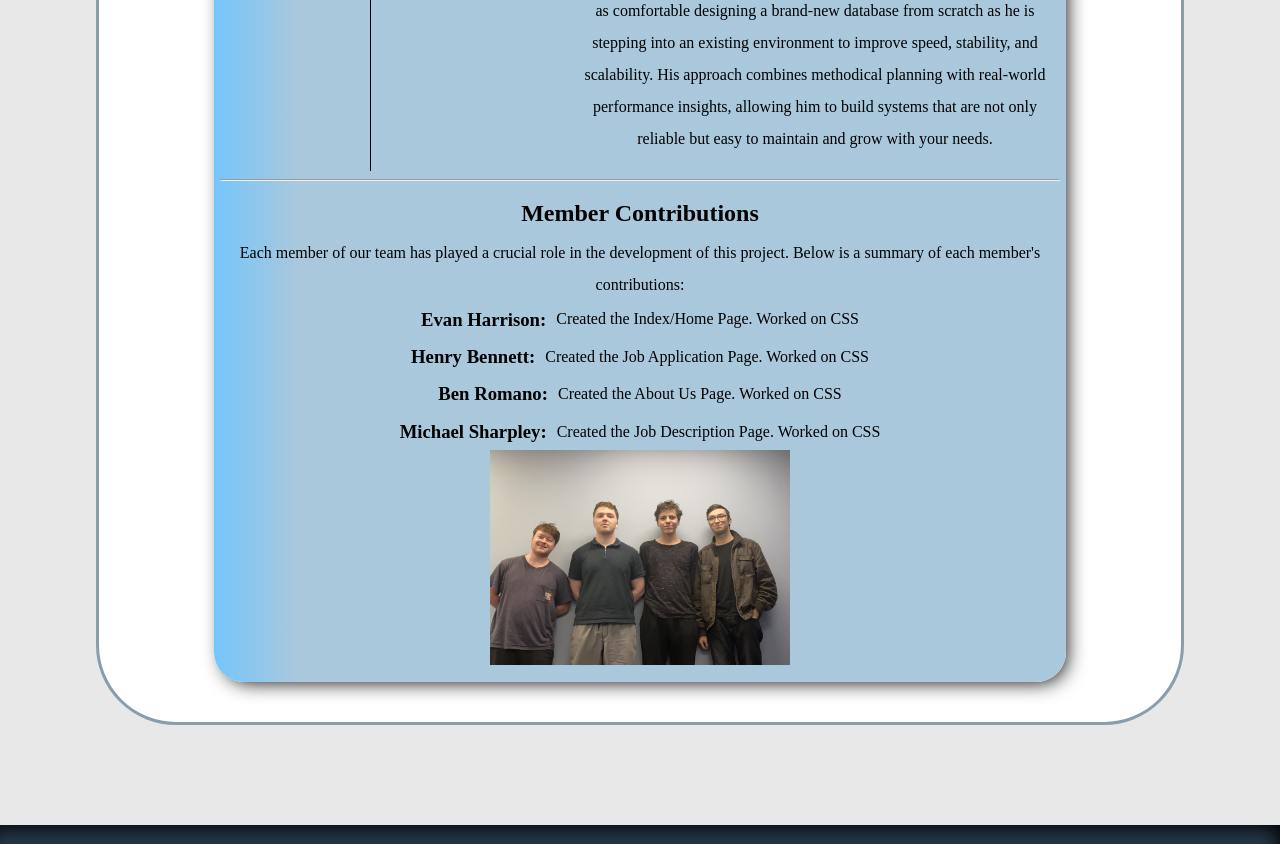
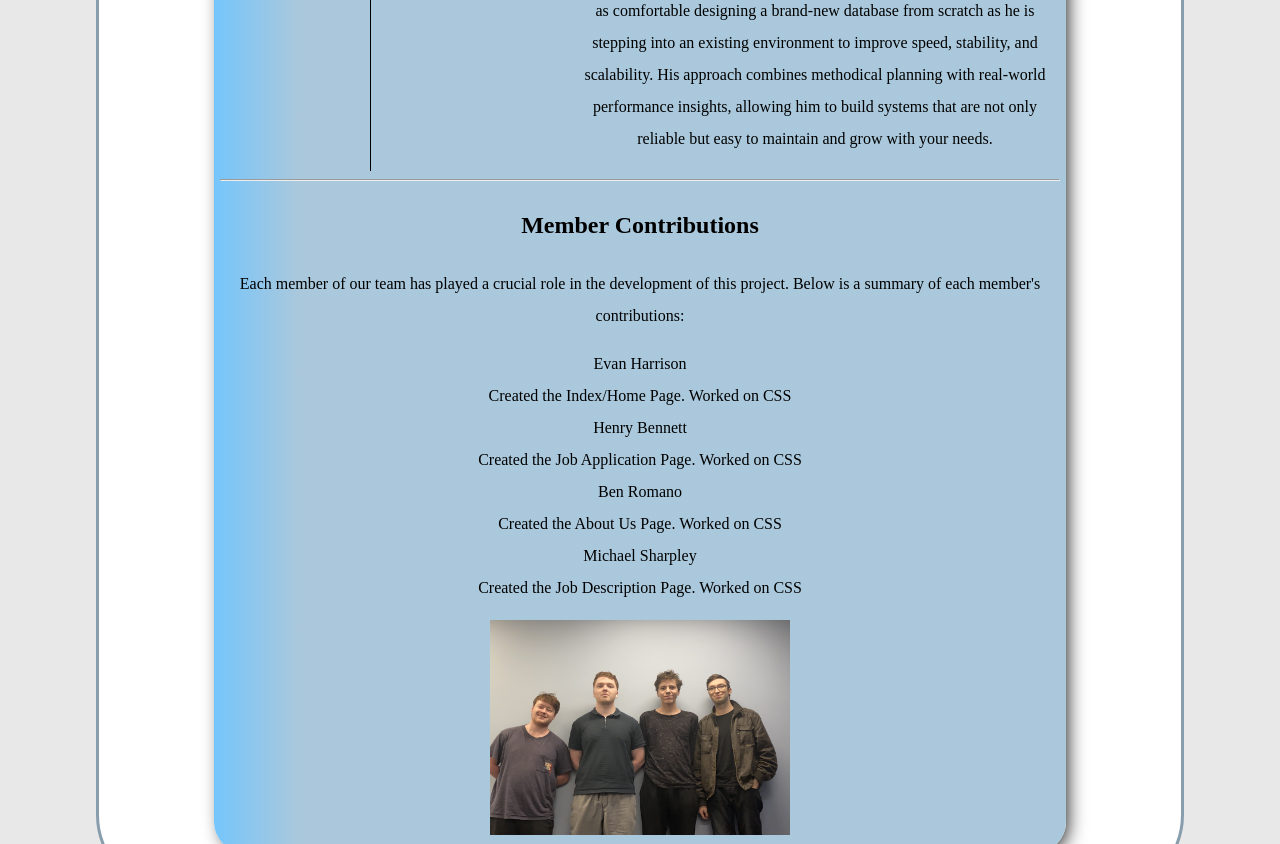
Before and after one commit to SPUDYBRO/HEMB, a PHP site: page /project1/about.html in a window 1280 px wide. Shown: the part 2422-3266 px from the top of the page. Run offline with PHP 8.4, Linux system fonts and the light colour scheme.

Commit message:
fix: reverted to old code

```diff
--- a/project1/about.html
+++ b/project1/about.html
@@ -218,23 +218,21 @@ the techniques you apply in your assignment, and could include:
                     <h2>Member Contributions</h2>
                     <p>Each member of our team has played a crucial role in the development of this project. Below is a summary of each member's contributions:</p>
                     <!-- Quick gen'd by copilot to speed things up (no prompt given) -->
+                    <dl>
+                        <dt>Evan Harrison</dt>
+                        <dd>Created the Index/Home Page. Worked on CSS</dd>
 
-                    <div class="contribution_flex_container">
-                        <h3>Evan Harrison:</h3>
-                        <p>Created the Index/Home Page. Worked on CSS</p>
-                    </div>
-                    <div class="contribution_flex_container">
-                        <h3>Henry Bennett:</h3>
-                        <p>Created the Job Application Page. Worked on CSS</p>
-                    </div>
-                    <div class="contribution_flex_container">
-                        <h3>Ben Romano:</h3>
-                        <p>Created the About Us Page. Worked on CSS</p>
-                    </div>
-                    <div class="contribution_flex_container">
-                        <h3>Michael Sharpley:</h3>
-                        <p>Created the Job Description Page. Worked on CSS</p>
-                    </div>
+                        <dt>Henry Bennett</dt>
+                        <dd>Created the Job Application Page. Worked on CSS</dd>
+
+                        <dt>Ben Romano</dt>
+                        <dd>Created the About Us Page. Worked on CSS</dd>
+
+                        <dt>Michael Sharpley</dt>
+                        <dd>Created the Job Description Page. Worked on CSS</dd>
+                    </dl>
+
+
                 </section>
 
 
--- a/styles/styles.css
+++ b/styles/styles.css
@@ -466,27 +466,6 @@ This is for styling every single page */
         height: 215px;
     }
 
-    #member_contributions > h2,
-    #member_contributions > h3,
-    #member_contributions > p {
-        margin: 0px;
-    }
-
-    .contribution_flex_container > h3,
-    .contribution_flex_container > p {
-        margin: 0px;
-        text-align: center;
-        height: min-content;
-    }
-
-    .contribution_flex_container {
-        display: flex;
-        flex-direction: row;
-        justify-content: center;
-        align-items: center;
-        gap: 10px;
-    }
-
 
 
 /* Jobs Page styling by Evan for Micheal (delegated task) */
@@ -742,10 +721,6 @@ This is for styling every single page */
                 width: 100%;
             }
 
-            .contribution_flex_container {
-                border-bottom: 1px solid black;
-            }
-
     }
 
     @media (max-width: 600px) {
```
